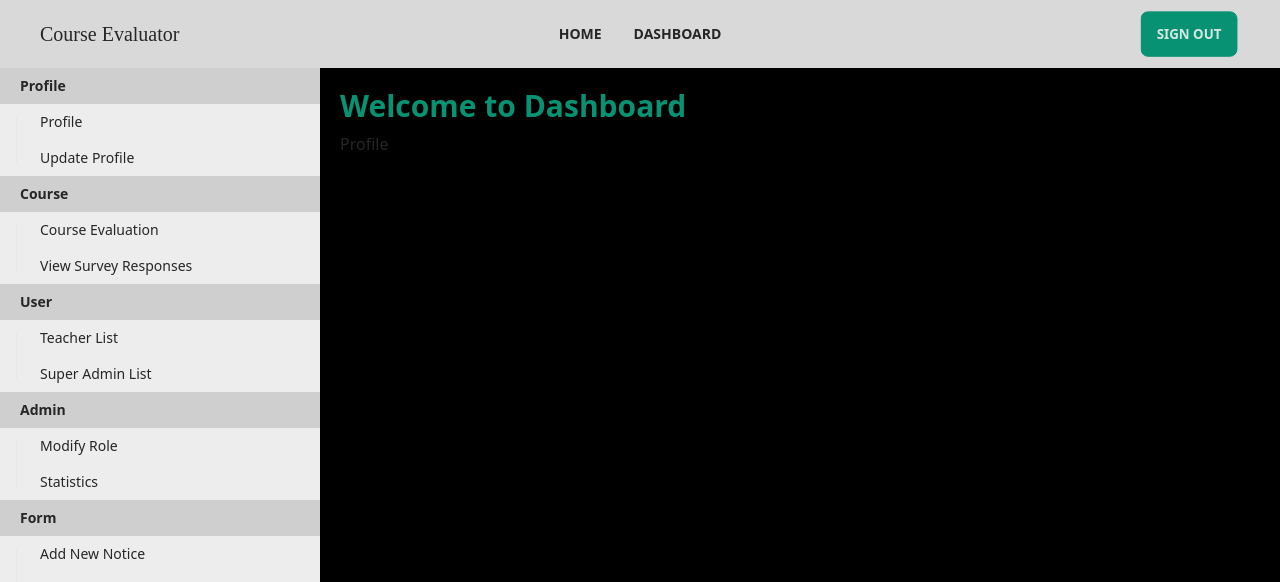
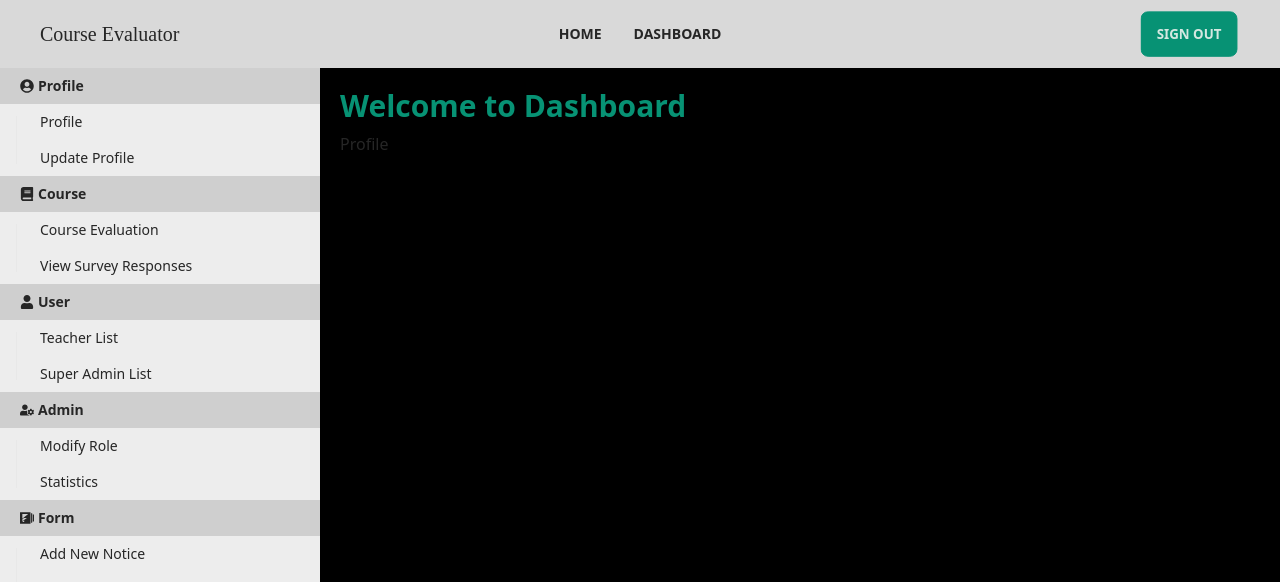
Before and after one commit to crescentpartha/Course-Evaluator, a React (Create React App) app in the folder course-evaluator/: page /dashboard in a window 1280 px wide. Shown: the top 582 px of the page. Built offline with nearby package versions, Linux system fonts and the light colour scheme; no server answers.

Commit message:
Fix the Dashboard-Sidebar and Icons added on Sidebar

```diff
--- a/course-evaluator/src/components/Dashboard/Dashboard.js
+++ b/course-evaluator/src/components/Dashboard/Dashboard.js
@@ -1,5 +1,7 @@
 import React from 'react';
 import { Link, Outlet } from 'react-router-dom';
+import { FaUserCircle, FaUser, FaUserCog, FaBook } from 'react-icons/fa';
+import { SiFormstack } from 'react-icons/si';
 import PageTitle from '../Shared/PageTitle';
 
 const Dashboard = () => {
@@ -14,14 +16,14 @@ const Dashboard = () => {
                 <h2 className="text-3xl font-bold mb-2 text-accent">Welcome to Dashboard</h2>
                 <Outlet></Outlet>
             </div>
-            <div className="drawer-side z-10 h-auto">
+            <div className="drawer-side z-10 h-auto top-16">
                 <label htmlFor="dashboard-sidebar" className="drawer-overlay"></label>
                 <ul className="menu p-0 w-80 h-full bg-info text-secondary">
                     {/* Sidebar content here */}
 
                     {/* Profile */}
                     <div>
-                        <span className='bg-secondary-content text-start ps-5 py-2 font-semibold block'>Profile</span>
+                        <span className='bg-secondary-content text-start ps-5 py-2 font-semibold flex flex-nowrap flex-row items-center gap-1'><FaUserCircle />Profile</span>
                         <li>
                             <ul className="ps-2">
                                 <li><Link to='/dashboard'>Profile</Link></li>
@@ -32,7 +34,7 @@ const Dashboard = () => {
 
                     {/* Course */}
                     <div>
-                        <span className='bg-secondary-content text-start ps-5 py-2 font-semibold block'>Course</span>
+                        <span className='bg-secondary-content text-start ps-5 py-2 font-semibold flex flex-nowrap flex-row items-center gap-1'><FaBook />Course</span>
                         <li>
                             <ul className="ps-2">
                                 <li><Link to='/dashboard/course-evaluation'>Course Evaluation</Link></li>
@@ -43,7 +45,7 @@ const Dashboard = () => {
 
                     {/* User */}
                     <div>
-                        <span className='bg-secondary-content text-start ps-5 py-2 font-semibold block'>User</span>
+                        <span className='bg-secondary-content text-start ps-5 py-2 font-semibold flex flex-nowrap flex-row items-center gap-1'><FaUser />User</span>
                         <li>
                             <ul className="ps-2">
                                 <li><Link to='/dashboard/teacher-list'>Teacher List</Link></li>
@@ -54,7 +56,7 @@ const Dashboard = () => {
 
                     {/* Admin */}
                     <div>
-                        <span className='bg-secondary-content text-start ps-5 py-2 font-semibold block'>Admin</span>
+                        <span className='bg-secondary-content text-start ps-5 py-2 font-semibold flex flex-nowrap flex-row items-center gap-1'><FaUserCog />Admin</span>
                         <li>
                             <ul className="ps-2">
                                 <li><Link to='/dashboard/modify-role'>Modify Role</Link></li>
@@ -65,7 +67,7 @@ const Dashboard = () => {
 
                     {/* Form */}
                     <div>
-                        <span className='bg-secondary-content text-start ps-5 py-2 font-semibold block'>Form</span>
+                        <span className='bg-secondary-content text-start ps-5 py-2 font-semibold flex flex-nowrap flex-row items-center gap-1'><SiFormstack />Form</span>
                         <li>
                             <ul className="ps-2">
                                 <li><Link to='/dashboard/add-new-notice'>Add New Notice</Link></li>
```
